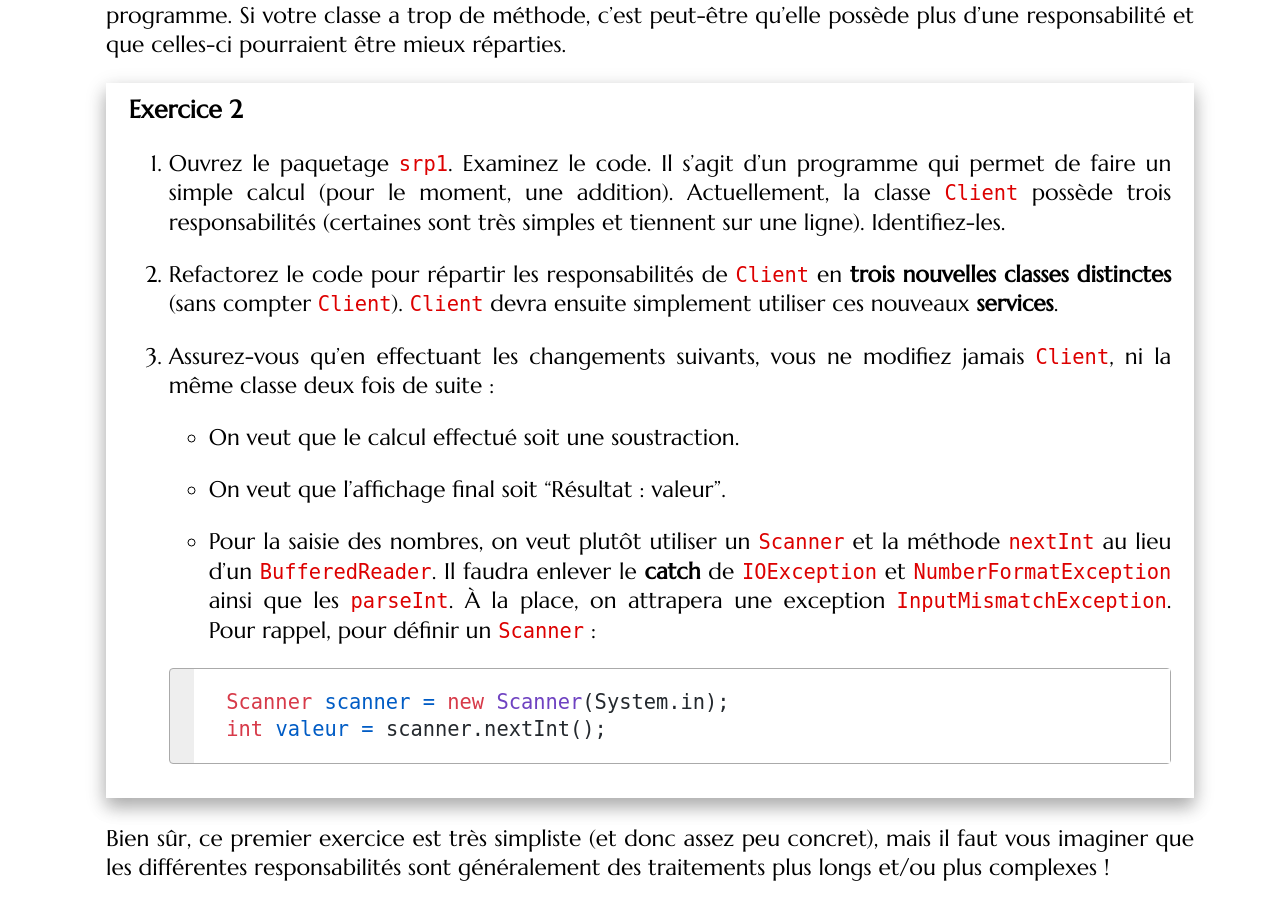
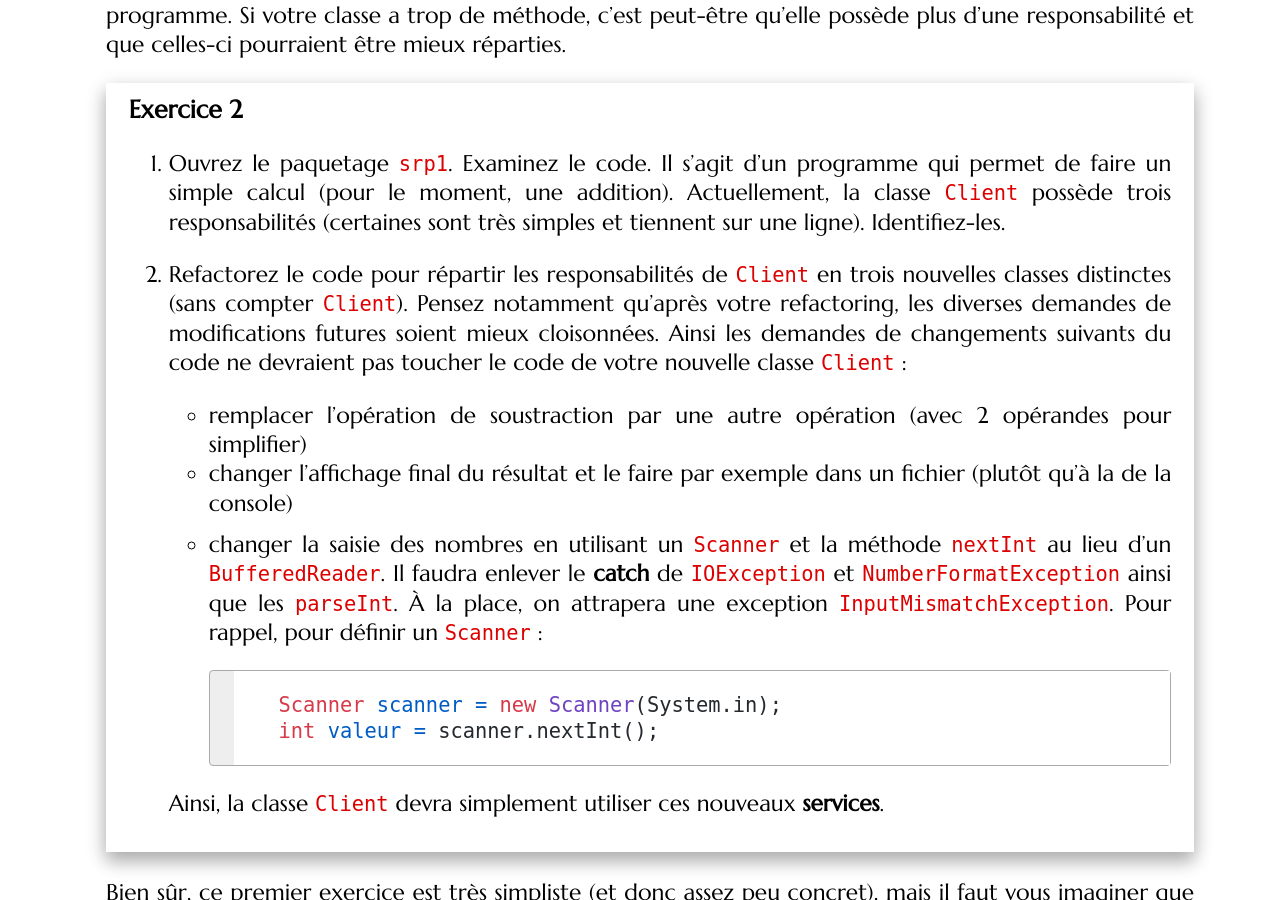
Before and after one commit to mgasquet/R304-QualiteDeveloppement, a Jekyll site: the page built from tutorials/tutorial3.md, in a window 1280 px wide and 900 px high, scrolled down 6483 px. Built offline with Jekyll 4.4.1, drawn with Linux system fonts in a browser that asks for light colours; some web fonts are replaced.

Commit message:
reformulation exo 2

````diff
--- a/tutorials/tutorial3.md
+++ b/tutorials/tutorial3.md
@@ -171,20 +171,19 @@ Ce principe semble assez facile à mettre en place, mais dans la réalité, on r
 
 1. Ouvrez le paquetage `srp1`. Examinez le code. Il s'agit d'un programme qui permet de faire un simple calcul (pour le moment, une addition). Actuellement, la classe `Client` possède trois responsabilités (certaines sont très simples et tiennent sur une ligne). Identifiez-les.
 
-2. Refactorez le code pour répartir les responsabilités de `Client` en **trois nouvelles classes distinctes** (sans compter `Client`). `Client` devra ensuite simplement utiliser ces nouveaux **services**.
+2. Refactorez le code pour répartir les responsabilités de `Client` en trois nouvelles classes distinctes (sans compter `Client`). Pensez notamment qu'après votre refactoring, les diverses demandes de modifications futures soient mieux cloisonnées. Ainsi les demandes de changements suivants du code ne devraient pas toucher le code de votre nouvelle classe `Client` :
 
-3. Assurez-vous qu'en effectuant les changements suivants, vous ne modifiez jamais `Client`, ni la même classe deux fois de suite :
+     * remplacer l'opération de soustraction par une autre opération (avec 2 opérandes pour simplifier)
+     * changer l’affichage final du résultat et le faire par exemple dans un fichier (plutôt qu'à la de la console)
+     * changer la saisie des nombres en utilisant un `Scanner` et la méthode `nextInt` au lieu d'un `BufferedReader`. Il faudra enlever le **catch** de `IOException` et `NumberFormatException` ainsi que les `parseInt`. À la place, on attrapera une exception `InputMismatchException`. Pour rappel, pour définir un `Scanner` :
 
-    * On veut que le calcul effectué soit une soustraction.
+         ```java
+         Scanner scanner = new Scanner(System.in);
+         int valeur = scanner.nextInt();
+         ```
 
-    * On veut que l'affichage final soit "Résultat : valeur".
+   Ainsi, la classe `Client` devra simplement utiliser ces nouveaux **services**.
 
-    * Pour la saisie des nombres, on veut plutôt utiliser un `Scanner` et la méthode `nextInt` au lieu d'un `BufferedReader`. Il faudra enlever le **catch** de `IOException` et `NumberFormatException` ainsi que les `parseInt`. À la place, on attrapera une exception `InputMismatchException`. Pour rappel, pour définir un `Scanner` :
-
-    ```java
-    Scanner scanner = new Scanner(System.in);
-    int valeur = scanner.nextInt();
-    ```
 
 </div>
 
````
